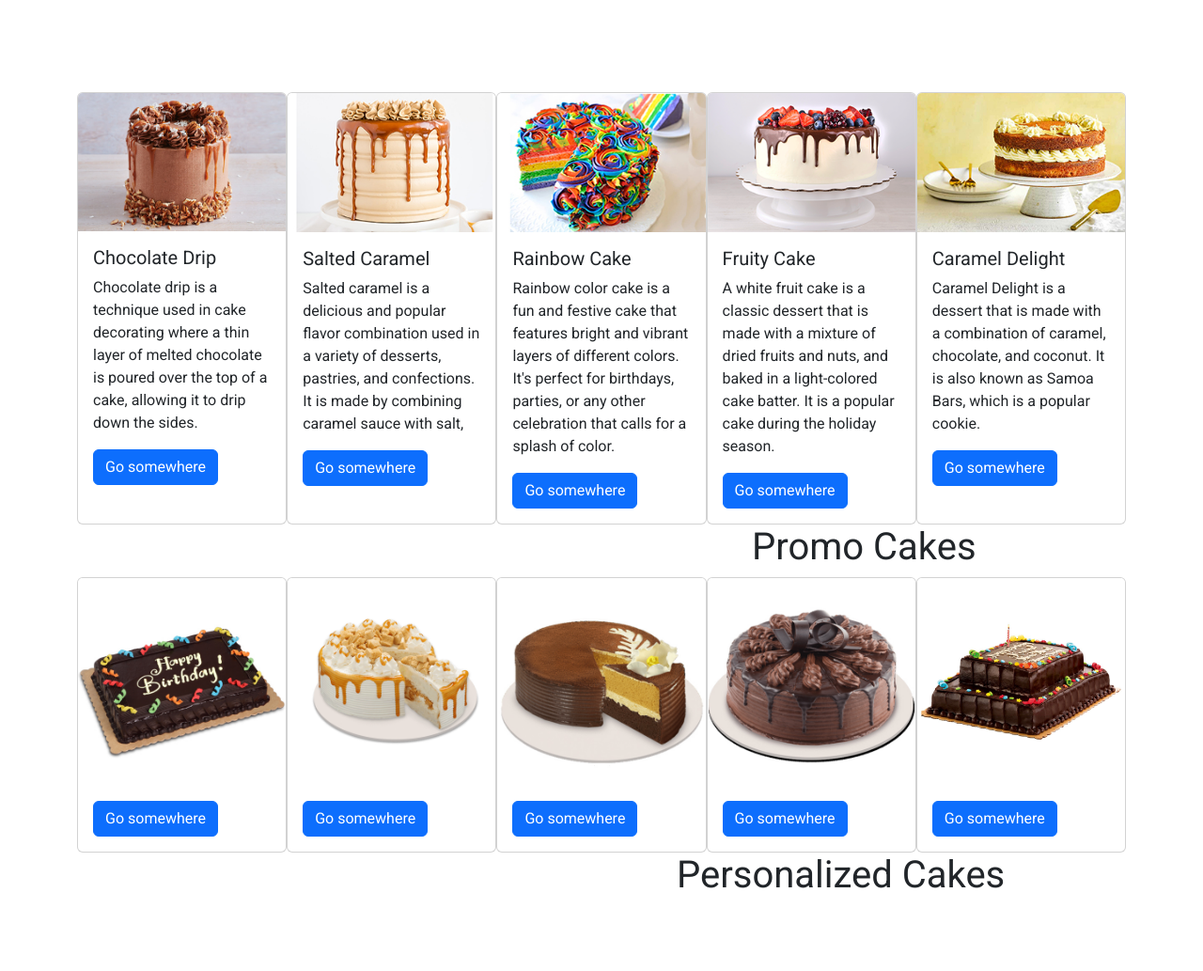
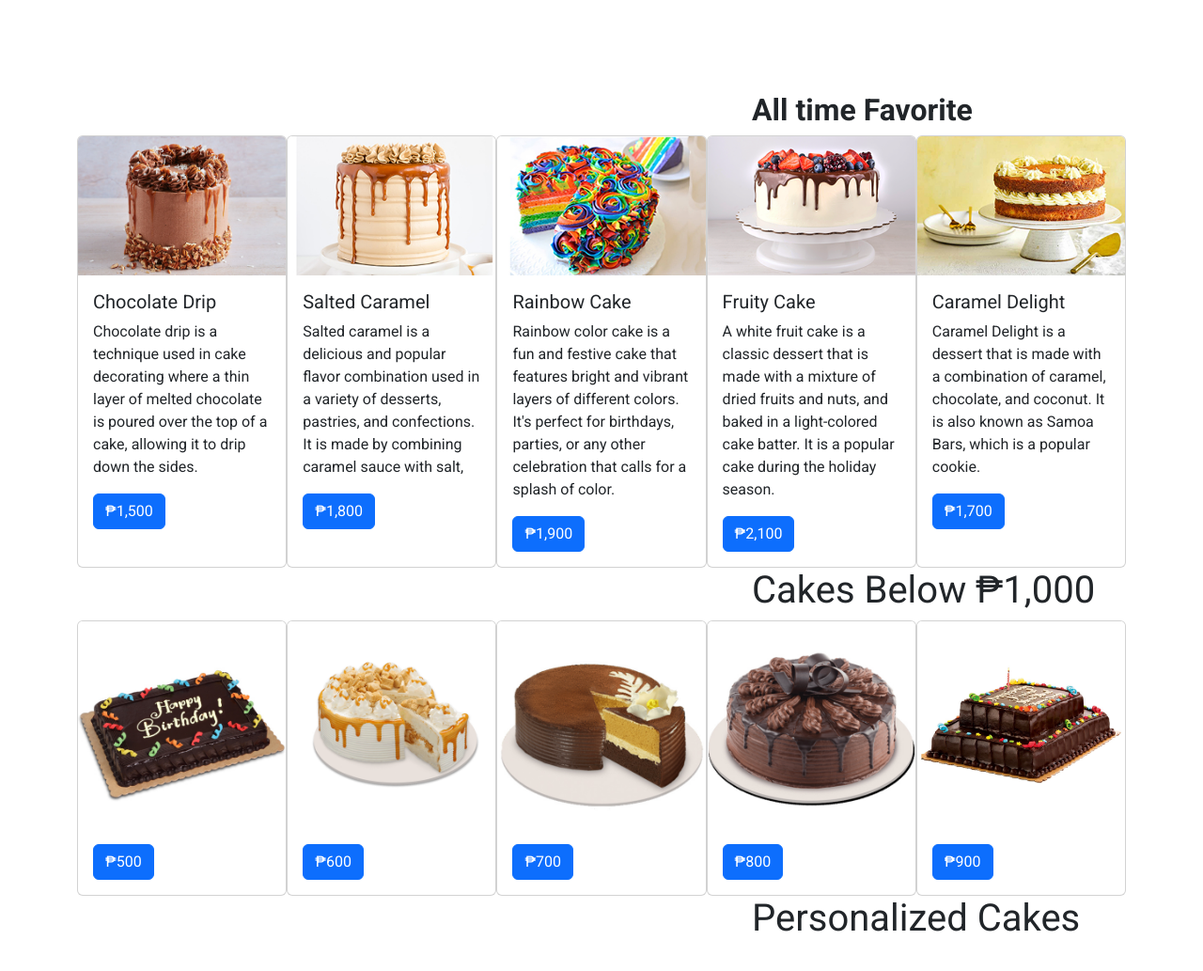
Before and after one commit to marvzdev/marvzdev.github.io, a plain HTML site: page index.html in a window 1280 px wide. Shown: the part 788-1821 px from the top of the page at 94% size. Before the commit the page ends 1775 px from the top, so only its background shows below. Drawn offline with Linux system fonts and the light colour scheme.

Commit message:
update 1.4

```diff
--- a/bootstrap-5.3.0-alpha3-dist/css/style.css
+++ b/bootstrap-5.3.0-alpha3-dist/css/style.css
@@ -101,5 +101,10 @@ body{
     font-size: x-large;
     font-weight: bolder;
     color: white;
+}
+.atf{
+    padding-left: 50rem;
+    font-size: xx-large;
+    font-weight: bolder;
 
 }
--- a/index.html
+++ b/index.html
@@ -89,13 +89,14 @@
     </div>
     </section>
   <section>
+    <h1 class="atf">All time Favorite</h1>
     <div class="container container-fluid d-flex justify-content-between">
       <div class="card" style="width: 18rem;">
         <img src="./img/1.jpg" class="card-img-top" alt="...">
         <div class="card-body">
           <h5 class="card-title">Chocolate Drip</h5>
           <p class="card-text">Chocolate drip is a technique used in cake decorating where a thin layer of melted chocolate is poured over the top of a cake, allowing it to drip down the sides.</p>
-          <a href="#" class="btn btn-primary">Go somewhere</a>
+          <a href="#" class="btn btn-primary">₱1,500</a>
         </div>
       </div>
       <div class="card" style="width: 18rem;">
@@ -103,7 +104,7 @@
         <div class="card-body">
           <h5 class="card-title">Salted Caramel</h5>
           <p class="card-text">Salted caramel is a delicious and popular flavor combination used in a variety of desserts, pastries, and confections. It is made by combining caramel sauce with salt, </p>
-          <a href="#" class="btn btn-primary">Go somewhere</a>
+          <a href="#" class="btn btn-primary">₱1,800</a>
         </div>
       </div>
       <div class="card" style="width: 18rem;">
@@ -111,7 +112,7 @@
         <div class="card-body">
           <h5 class="card-title">Rainbow Cake</h5>
           <p class="card-text">Rainbow color cake is a fun and festive cake that features bright and vibrant layers of different colors. It's perfect for birthdays, parties, or any other celebration that calls for a splash of color.</p>
-          <a href="#" class="btn btn-primary">Go somewhere</a>
+          <a href="#" class="btn btn-primary">₱1,900</a>
         </div>
       </div>
       <div class="card" style="width: 18rem;">
@@ -119,7 +120,7 @@
         <div class="card-body">
           <h5 class="card-title">Fruity Cake</h5>
           <p class="card-text">A white fruit cake is a classic dessert that is made with a mixture of dried fruits and nuts, and baked in a light-colored cake batter. It is a popular cake during the holiday season.          </p>
-          <a href="#" class="btn btn-primary">Go somewhere</a>
+          <a href="#" class="btn btn-primary">₱2,100</a>
         </div>
       </div>
       <div class="card" style="width: 18rem;">
@@ -127,7 +128,7 @@
         <div class="card-body">
           <h5 class="card-title">Caramel Delight</h5>
           <p class="card-text">Caramel Delight is a dessert that is made with a combination of caramel, chocolate, and coconut. It is also known as Samoa Bars, which is a popular cookie.</p>
-          <a href="#" class="btn btn-primary">Go somewhere</a>
+          <a href="#" class="btn btn-primary">₱1,700</a>
         </div>
       </div>
     </div>
@@ -135,45 +136,45 @@
 
   <!--3rd section-->
 <section>
-  <h1 style="padding-left: 50rem;">Promo Cakes</h1>
+  <h1 style="padding-left: 50rem;">Cakes Below ₱1,000</h1>
   <div class="container container-fluid d-flex justify-content-between">
     <div class="card" style="width: 18rem;">
       <img src="./img/promo1.jpg" class="card-img-top" alt="...">
       <div class="card-body">
 
-        <a href="#" class="btn btn-primary">Go somewhere</a>
+        <a href="#" class="btn btn-primary">₱500</a>
       </div>
     </div>
     <div class="card" style="width: 18rem;">
       <img src="./img/promo2.png" class="card-img-top" alt="...">
       <div class="card-body">
 
-        <a href="#" class="btn btn-primary">Go somewhere</a>
+        <a href="#" class="btn btn-primary">₱600</a>
       </div>
     </div>
     <div class="card" style="width: 18rem;">
       <img src="./img/promo3.jpg" class="card-img-top" alt="...">
       <div class="card-body">
-      <a href="#" class="btn btn-primary">Go somewhere</a>
+      <a href="#" class="btn btn-primary">₱700</a>
       </div>
     </div>
     <div class="card" style="width: 18rem;">
       <img src="./img/promo4.jpg" class="card-img-top" alt="...">
       <div class="card-body">
-      <a href="#" class="btn btn-primary">Go somewhere</a>
+      <a href="#" class="btn btn-primary">₱800</a>
       </div>
     </div>
     <div class="card" style="width: 18rem;">
       <img src="./img/promo5.jpg" class="card-img-top" alt="...">
       <div class="card-body">
-      <a href="#" class="btn btn-primary">Go somewhere</a>
+      <a href="#" class="btn btn-primary">₱900</a>
       </div>
     </div>
   </div>
 </section>
 <!--4th section-->
 <section>
-  <h1 style="padding-left: 45rem;" >Personalized Cakes</h1>
+  <h1 style="padding-left: 50rem;" >Personalized Cakes</h1>
   <div class="row row-cols-1 row-cols-md-4 g-4 d-flex">
     <div class="col">
       <div>
```
